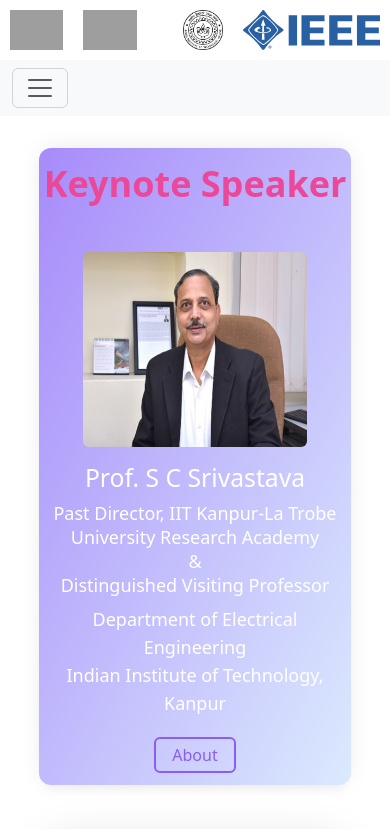
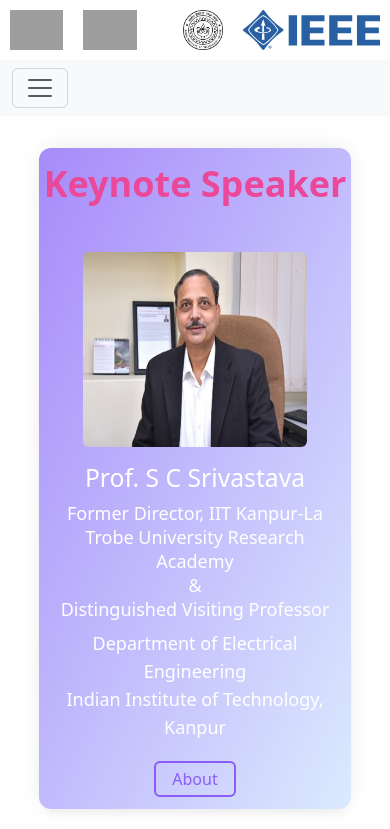
Before and after one commit to Aaditya0112/pera-react-final, a React (Create React App) app: page /speakers in a window 390 px wide. Shown: the top 829 px of the page. Built offline with nearby package versions, Linux system fonts and the light colour scheme; grey boxes are pictures that could not be loaded.

Commit message:
updateAgain

```diff
--- a/src/assets/js/speaker.js
+++ b/src/assets/js/speaker.js
@@ -1,11 +1,8 @@
-console.log('speaker.js loaded');
+{/* <script>
+document.querySelector('body').removeAttribute('style');
+</script>
+console.log('hi'); */}
 
-document.querySelectorAll('.infoButton').forEach(button => {
-button.addEventListener('click', function() {
-    console.log('clicked');
-    document.querySelector('.layer').classList.toggle('active');
-
-});});
 
 // document.querySelector('.popupClose').addEventListener("click", () => {
 //     document.querySelector('.layer').classList.remove('activeL');})
--- a/src/assets/pages/Home.jsx
+++ b/src/assets/pages/Home.jsx
@@ -38,7 +38,7 @@ const Home = () => {
     opacity: 1;
 "><span aria-hidden="true" class="carousel-control-prev-icon"></span><span class="visually-hidden">Previous</span></a><a class="carousel-control-next" role="button" tabindex="0" href="#"><span aria-hidden="true" class="carousel-control-next-icon"></span><span class="visually-hidden">Next</span></a></div> */}
         <div className="cap ">
-          <h1 className=''>
+          <h1>
             Power Engineering Research and Applications 2024
           </h1>
           <h5>PERA 2024</h5>
--- a/src/assets/pages/Layout.jsx
+++ b/src/assets/pages/Layout.jsx
@@ -193,9 +193,9 @@ const Layout = () => {
 
             <Outlet/>
 
-    {/* <footer className="footer absolute w-full mt-8 pl-8 bg-black text-white">
+    <footer className="footer text-center text-lg absolute bottom-0 w-full py-3 bg-gradient-to-b from-white to-gray-400  text-yellow-600">
         &copy; 2024 PERA-IITK. All Rights Reserved.
-    </footer> */}
+    </footer>
         </>
     )
 };
--- a/src/assets/pages/SpeakersList.jsx
+++ b/src/assets/pages/SpeakersList.jsx
@@ -23,7 +23,7 @@ const SpeakersList = () => {
                     <div className="member-card__info text-center align-middle">
                         <h2>Prof. S C Srivastava </h2>
                         <div className="designation  text-xl  align-middle">
-                            <h3 className=' text-lg leading-6'> Past Director, IIT Kanpur-La Trobe University Research Academy <br/> & <br />
+                            <h3 className=' text-lg leading-6'>Former Director, IIT Kanpur-La Trobe University Research Academy <br/> & <br />
                                 Distinguished Visiting Professor</h3>
                             <p>Department of Electrical Engineering <br/>Indian Institute of Technology, Kanpur</p>
 
--- a/src/assets/stylesheets/speaker.css
+++ b/src/assets/stylesheets/speaker.css
@@ -18,10 +18,15 @@
     font-family: "Poppins", sans-serif;
     text-align: center;
     z-index: 3;
+    /* transition: display 10s, animation 2s; */
     p{
         font-size: 0.9rem;
     }
 
+}
+
+.popupContent{
+    animation: fadein 1s ease-in-out;
 }
 
 .popupClose{
--- a/src/index.css
+++ b/src/index.css
@@ -1,12 +1,16 @@
 body{
   width: 100%;
+  height: auto !important;
+  min-height: 100vh !important;
   overflow-x: hidden;
   font-family: "Poppins", sans-serif;
   font-weight: 800;
   font-style: normal;
+  position: relative;
 }
 #root{
   overflow-x: hidden;
+  padding-bottom: 5%;
 }
 
 .carousel a{
@@ -77,6 +81,7 @@ body{
   background: #0000004d ;
   width: 100%;
   color: white;
+  animation: fadein 4s ease;
 }
 
 .cap a{
@@ -312,6 +317,9 @@ p{
 } */
 
 @media (max-width : 450px){
+  #root{
+    padding-bottom: 16%;
+  }
   .logos img{
       width: fit-content;
       height: 60px;
@@ -374,7 +382,17 @@ p{
 
 
 
+@keyframes fadein {
+  0%{
+      opacity : 0;
+  }
 
+
+  100%{
+      opacity : 1;
+  }
+
+}
 
 
 
```
